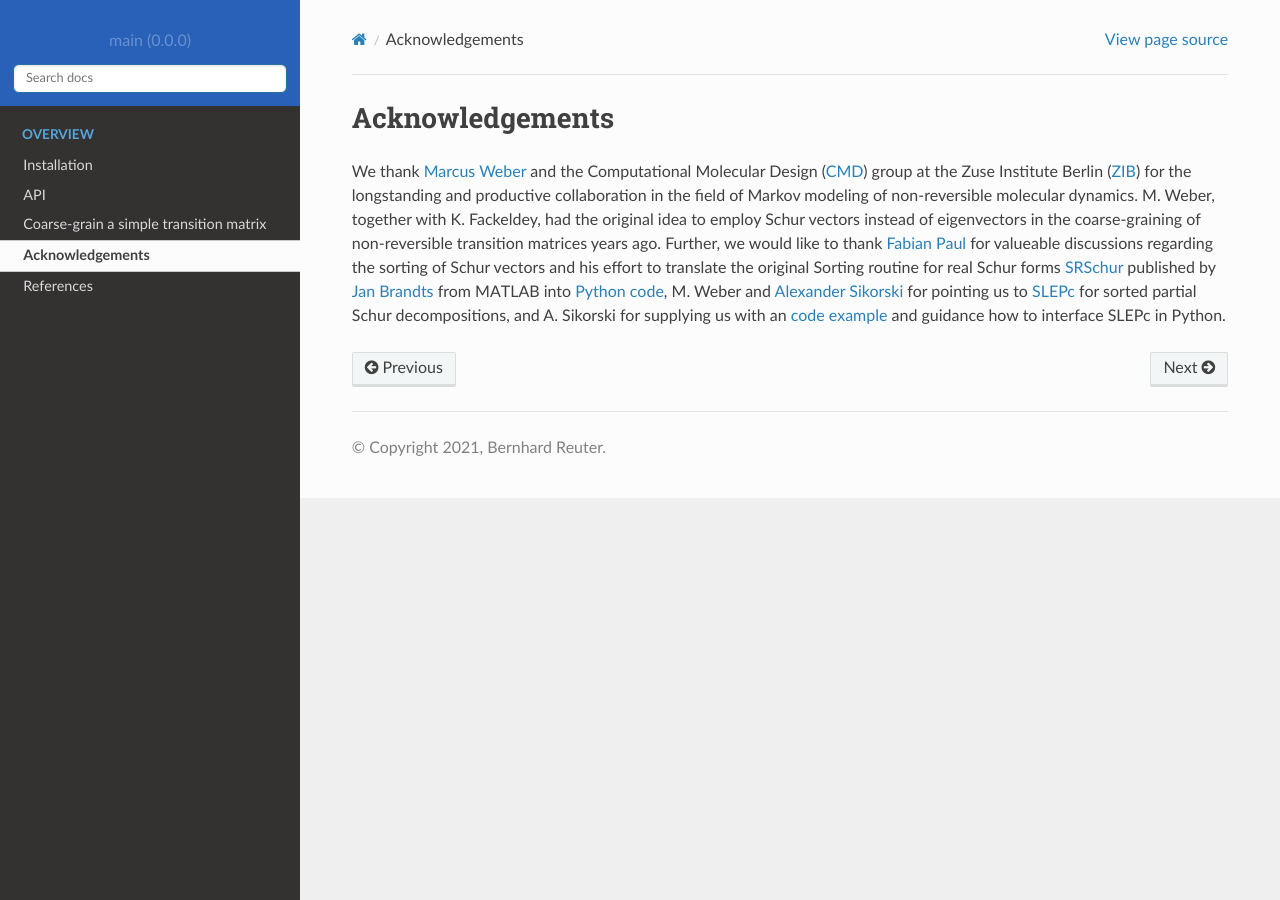
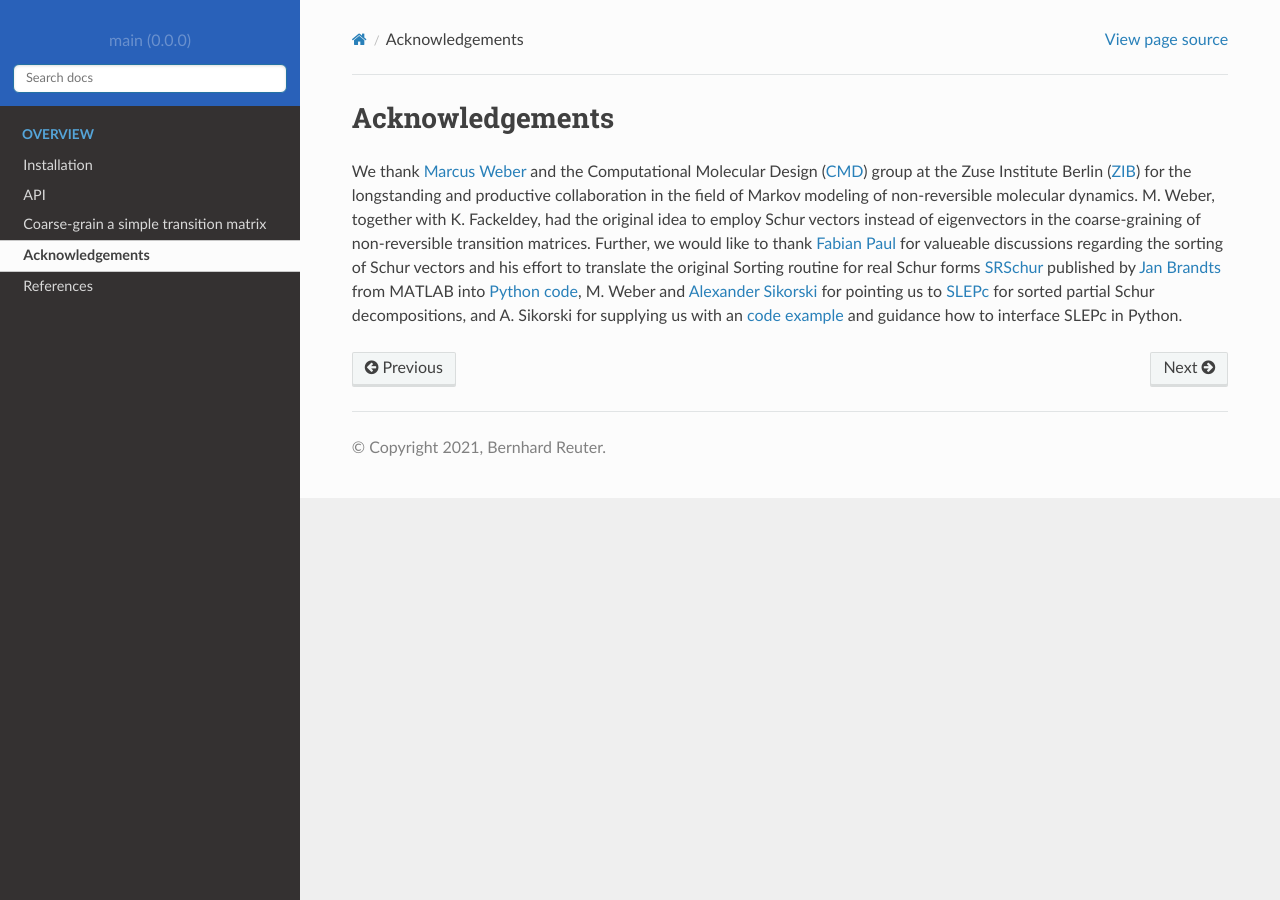
Before and after one commit to msmdev/pyGPCCA, a Sphinx documentation site: the page built from docs/source/acknowledgements.rst, in a window 1280 px wide. Built offline with Sphinx 7.4.7 and the Read the Docs theme 2.0.0, drawn with Linux system fonts in a browser that asks for light colours.

Commit message:
Polish wording in README.rst and acknowledgements.rst.

```diff
--- a/README.rst
+++ b/README.rst
@@ -93,7 +93,7 @@ Acknowledgements
 We thank `Marcus Weber`_ and the Computational Molecular Design (`CMD`_) group at the Zuse Institute Berlin (`ZIB`_)
 for the longstanding and productive collaboration in the field of Markov modeling of non-reversible molecular dynamics.
 M. Weber, together with K. Fackeldey, had the original idea to employ Schur vectors instead of eigenvectors in the
-coarse-graining of non-reversible transition matrices years ago. |br|
+coarse-graining of non-reversible transition matrices. |br|
 Further, we would like to thank `Fabian Paul`_ for valueable discussions regarding the sorting of Schur vectors and his
 effort to translate the original Sorting routine for real Schur forms `SRSchur`_ published by `Jan Brandts`_ from MATLAB
 into `Python code`_,
--- a/docs/source/acknowledgements.rst
+++ b/docs/source/acknowledgements.rst
@@ -3,7 +3,7 @@ Acknowledgements
 We thank `Marcus Weber`_ and the Computational Molecular Design (`CMD`_) group at the Zuse Institute Berlin (`ZIB`_)
 for the longstanding and productive collaboration in the field of Markov modeling of non-reversible molecular dynamics.
 M. Weber, together with K. Fackeldey, had the original idea to employ Schur vectors instead of eigenvectors in the
-coarse-graining of non-reversible transition matrices years ago.
+coarse-graining of non-reversible transition matrices.
 Further, we would like to thank `Fabian Paul`_ for valueable discussions regarding the sorting of Schur vectors and his
 effort to translate the original Sorting routine for real Schur forms `SRSchur`_ published by `Jan Brandts`_ from MATLAB
 into `Python code`_,
```
